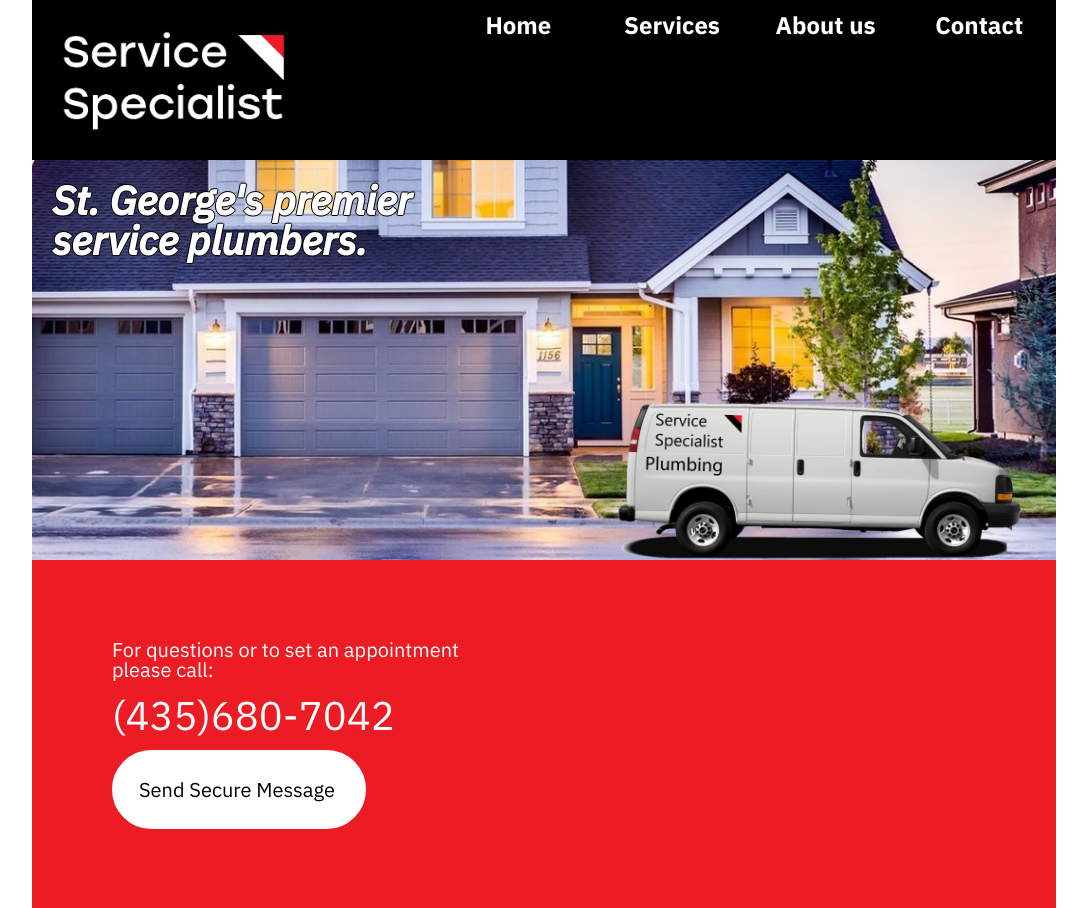
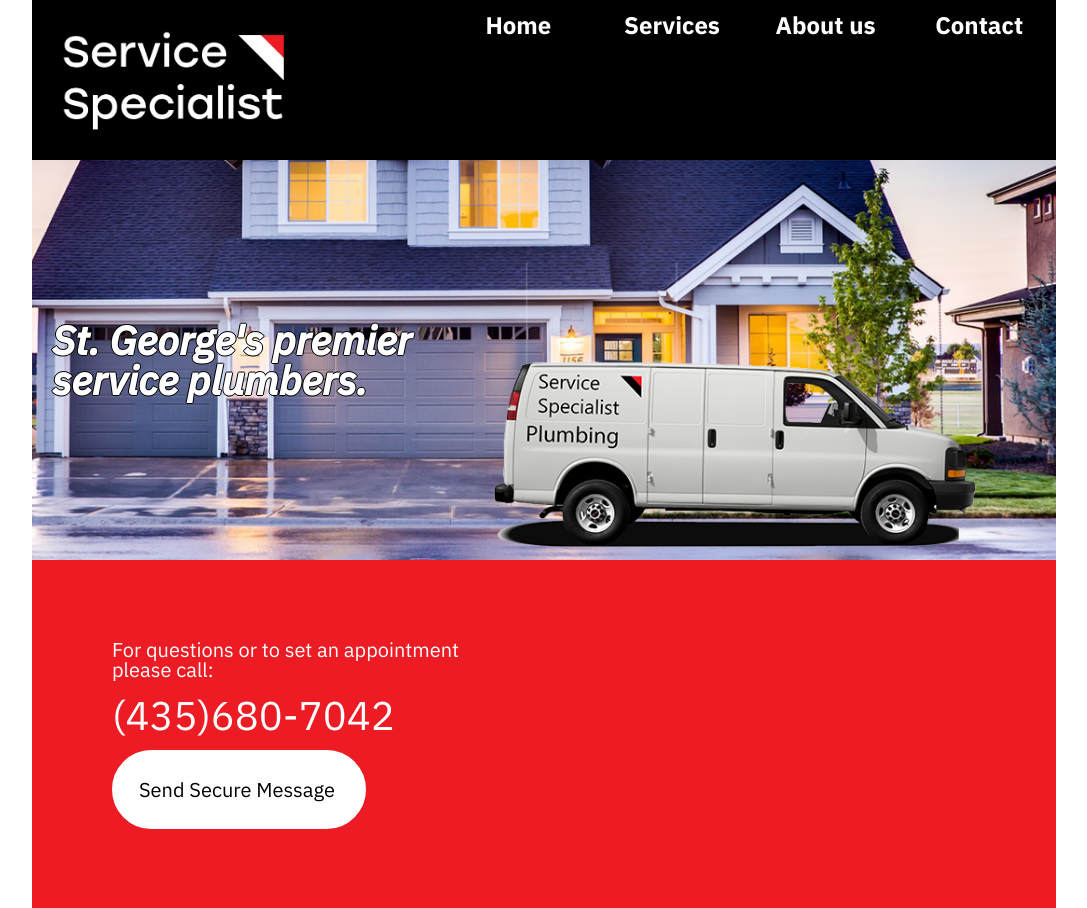
Before and after one commit to d00345747/web3400-final-project, a PHP site: page /index.html in a window 1280 px wide. Shown: the top 908 px of the page, without its empty margins (96-1183 px from the left). Run offline with PHP 8.4, Linux system fonts and the light colour scheme.

Commit message:
fixed hero image, no longer seperate images.

```diff
--- a/css/style.css
+++ b/css/style.css
@@ -117,7 +117,7 @@
     display: grid;
     grid-template-columns: 50% 50%;
     background-color: #fff;
-    background-image: url('../images/house2.jpg');
+    background-image: url('../images/thinvanandhouse.png');
     background-repeat: no-repeat;
     background-size: cover;
     background-position: right;
--- a/index.html
+++ b/index.html
@@ -25,7 +25,7 @@
             </div>
             <div id="hero">
                 <p><b>St. George's premier service plumbers.</b></p>
-                <div id="heroPic"></div>
+                <!--<div id="heroPic"></div> -->
             </div>
             <div id="phone">
                 <p id="p1">For questions or to set an appointment<br> please call: </p>
```
Also changed, not shown: images/thinvanandhouse.png (added), images/vanandhouse.png (added), 1 other file.
